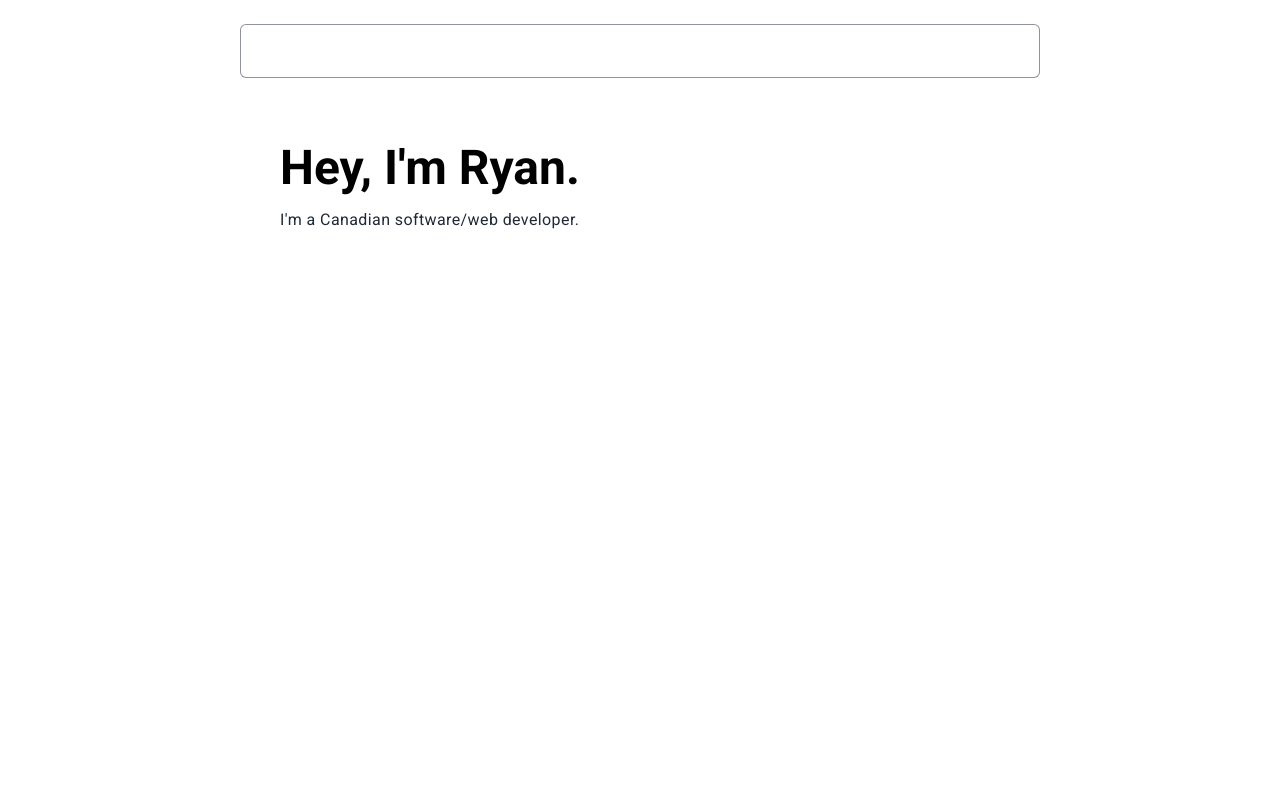
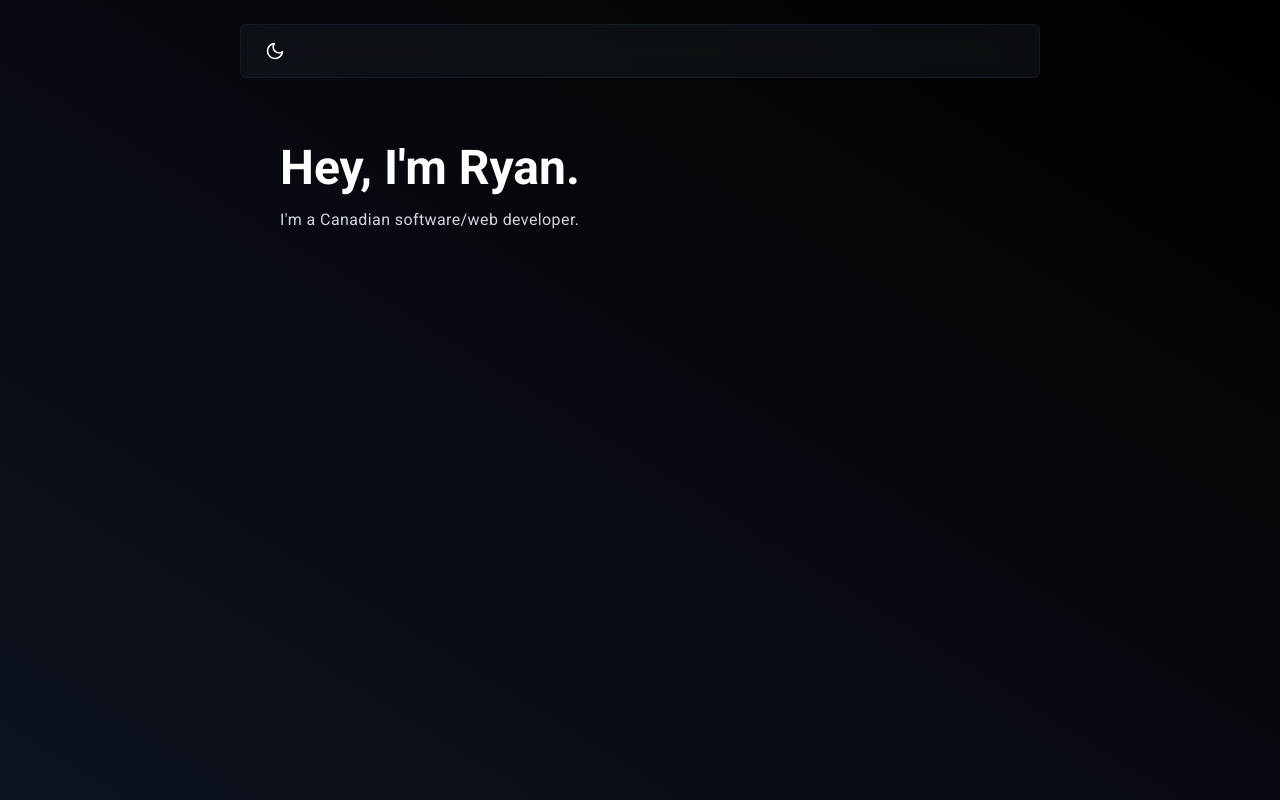
Before and after one commit to ryand56/personal-site, a Gatsby site: page / in a window 1280 px wide. Built offline with nearby package versions, Linux system fonts and the light colour scheme; Gatsby itself is replaced by a stand-in of ours.

Commit message:
Quick fix for first time visitors

```diff
--- a/src/components/ThemeToggle.js
+++ b/src/components/ThemeToggle.js
@@ -10,6 +10,10 @@ const ThemeToggle = () => {
         if (!storedTheme)
         {
             localStorage.setItem("theme", theme);
+            if (theme === "dark")
+            {
+                document.querySelector("html")?.classList.add("dark");
+            }
         }
         else
         {
```
